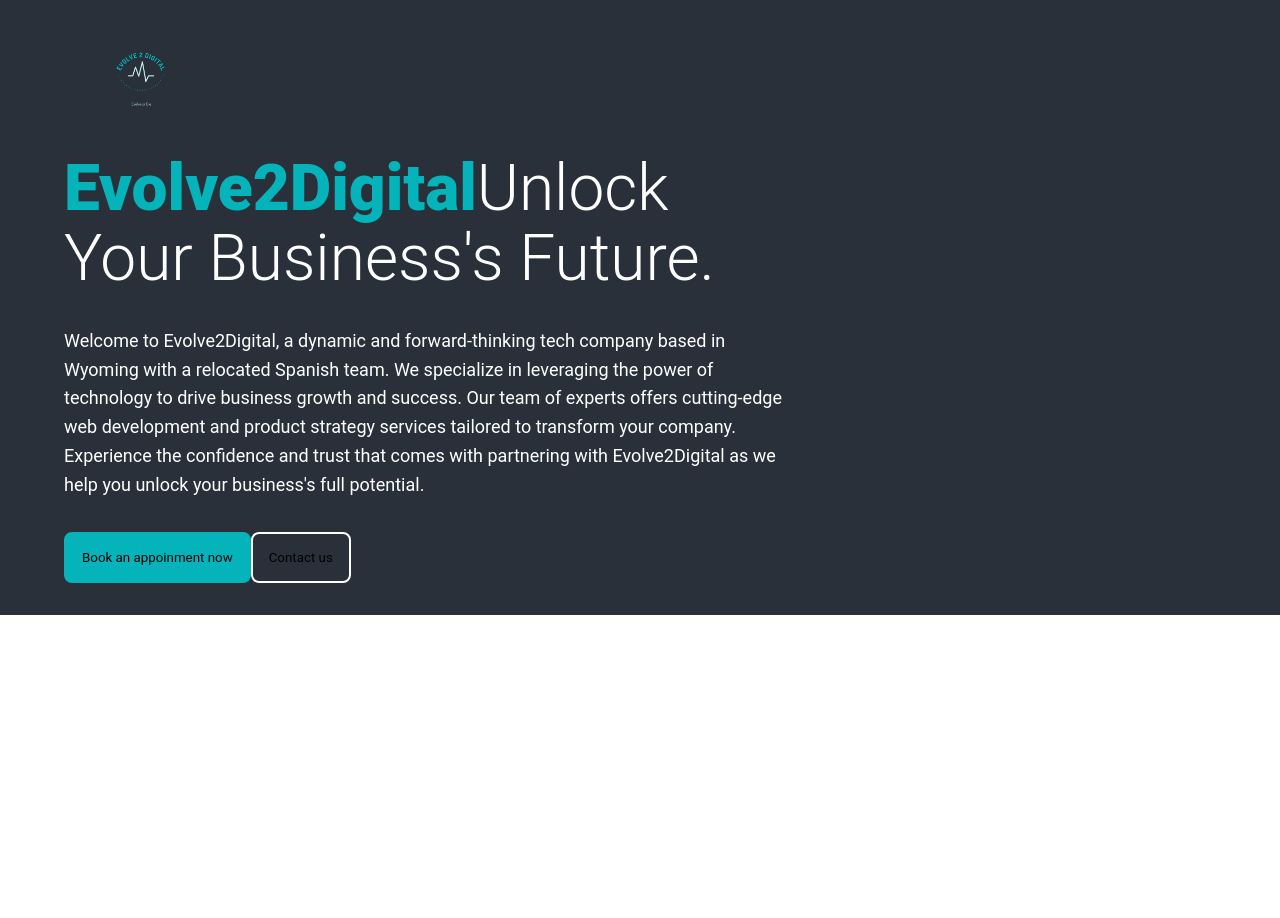
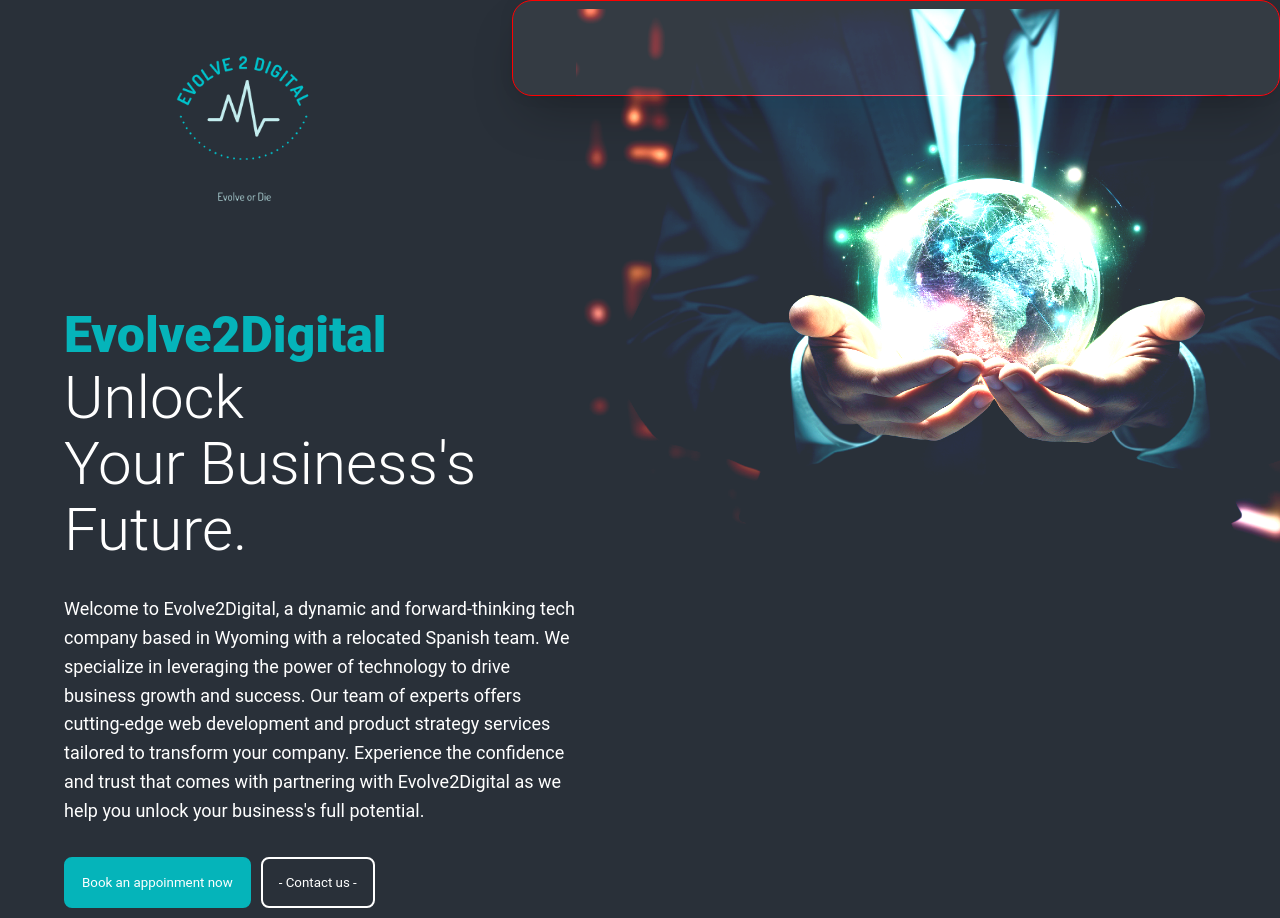
Before and after one commit to albercv/landing-e2d, a React (Create React App) app: page / in a window 1280 px wide. Before the commit the page ends 800 px from the top, so only its background shows below. Built offline with nearby package versions, Linux system fonts and the light colour scheme.

Commit message:
Introduction section finished. Working on Navbar

```diff
--- /dev/null
+++ b/src/front/component/Introduction.js
@@ -0,0 +1,36 @@
+import React from 'react'
+import logo from '../assets/images/logo.png'
+import '../css/LandingIntroduction.css'
+import headerImage from '../assets/images/header_landing.png'
+import { AppointmentButton } from './visualcomponents/AppointmentButton.js'
+
+export const Introduction = () => {
+  return (
+    <div className='landing-introduction'>
+            <div className='landing-logo-container'>
+                <img src={logo} className='landing-logo-img' alt="Logo evolve2digital image"/>
+            </div>
+            <div className='landing-introduction-block'>
+            <div className='landing-introduction-text'>
+                <p className='landing-introduction-text-title'>
+                    <span className='landing-introduction-text-title-evolve'>Evolve2Digital </span>
+                    <span className='landing-introduction-text-title-description'>Unlock</span> Your Business's Future.
+                </p>
+                <p className='landing-introduction-text-description'>
+                    Welcome to Evolve2Digital, a dynamic and forward-thinking tech company based in Wyoming with a relocated Spanish team. We specialize in leveraging the power of technology to drive business growth and success. Our team of experts offers cutting-edge web development and product strategy services tailored to transform your company. Experience the confidence and trust that comes with partnering with Evolve2Digital as we help you unlock your business's full potential.
+                </p>
+                <div className='buttons'>
+                    <AppointmentButton />
+                    <button className='landing-introduction-contact-button'>
+-                        Contact us
+-                    </button>
+                </div>
+                </div>
+                <div className='landing-introduction-image'>
+                    <img src={headerImage} alt="header image"/>
+                </div>
+            </div>
+            <div className='landing-vision'></div>
+        </div>
+  )
+}
--- a/src/front/component/Landing.js
+++ b/src/front/component/Landing.js
@@ -1,32 +1,13 @@
 import React from 'react'
-import logo from '../assets/images/logo.png'
 import '../css/Landing.css';
+import { Introduction } from './Introduction';
+import { NavBar } from './visualcomponents/NavBar';
 
 export const Landing = () => {
     return (
-        <div className='landing-introduction'>
-            <div className='landing-logo-container'>
-                <img src={logo} className='landing-logo-img' />
-            </div>
-            <div className='landing-introduction-text'>
-                <p className='landing-introduction-text-title'>
-                    <span className='landing-introduction-text-title-evolve'>Evolve2Digital</span>
-                    Unlock Your Business's Future.
-                </p>
-                <p className='landing-introduction-text-description'>
-                    Welcome to Evolve2Digital, a dynamic and forward-thinking tech company based in Wyoming with a relocated Spanish team. We specialize in leveraging the power of technology to drive business growth and success. Our team of experts offers cutting-edge web development and product strategy services tailored to transform your company. Experience the confidence and trust that comes with partnering with Evolve2Digital as we help you unlock your business's full potential.
-                </p>
-                <div className='buttons'>
-                    <button className='landing-introduction-booking-button'>
-                        Book an appoinment now
-                    </button>
-                    <button className='landing-introduction-contact-button'>
-                        Contact us
-                    </button>
-                </div>
-                <div className='landing-introduction-image'></div>
-            </div>
-            <div className='landing-vision'></div>
-        </div>
+        <>
+            <NavBar />
+            <Introduction />
+        </>
     )
 }
--- /dev/null
+++ b/src/front/component/visualcomponents/AppointmentButton.js
@@ -0,0 +1,10 @@
+import React from 'react'
+import '../../css/AppointmentButton.css'
+
+export const AppointmentButton = () => {
+    return (
+        <button className='landing-introduction-booking-button'>
+            Book an appoinment now
+        </button>
+    )
+}
--- /dev/null
+++ b/src/front/component/visualcomponents/NavBar.js
@@ -0,0 +1,11 @@
+import React from 'react'
+import '../../css/NavBar.css'
+
+export const NavBar = () => {
+  return (
+    <div className='navbar-container'>
+        <div className='navbar-ul-section'></div>
+        <div className='navbar-buttons-section'></div>
+    </div>
+  )
+}
--- /dev/null
+++ b/src/front/css/AppointmentButton.css
@@ -0,0 +1,21 @@
+.landing-introduction-booking-button {
+    display: flex;
+    padding: 16px;
+    justify-content: center;
+    align-items: center;
+    border-radius: 8px;
+    border: 2px solid #05B4BA;
+    background: #05B4BA;
+    cursor: pointer;
+    transition: background-color 0.3s ease;
+  }
+
+  .landing-introduction-booking-button:hover {
+    background: #06e3eb;
+    border: 2px solid rgba(225, 8, 55, 0.3);
+  }
+
+  .landing-introduction-booking-button:active {
+    background: #06f7ff;
+    border: 2px solid rgba(227, 18, 63, 0.8);
+  }
--- a/src/front/css/Landing.css
+++ b/src/front/css/Landing.css
@@ -4,125 +4,6 @@
   clear: both;
   font-family: Roboto;
 }
-
-/* landing introduction */
-
-.landing-logo-container {
-  min-width: 150px;
-  min-height: 150px;
-  max-width: 355.114px;
-  max-height: 329.545px;
-  overflow: hidden;
-  margin-left: 66px;
-}
-
-.landing-logo-container img {
-  width: 150px;
-  min-height: 150px;
-  padding: 10px;
-  /* background: url(./assets/images/logo.png), lightgray 50% / cover no-repeat; */
-  background-repeat: no-repeat;
-}
-
-.landing-introduction {
-  max-width: 1920px;
-  max-height: 1050px;
-  flex-shrink: 0;
-  background: #293039;
-}
-
-.landing-introduction-text {
-  display: flex;
-  max-width: 724px;
-  margin-left: 5%;
-  flex-direction: column;
-  align-items: flex-start;
-  gap: 32px;
-}
-
-.landing-introduction-text-title-evolve {
-  color: #05B4BA;
-  font-family: Roboto;
-  font-size: 64px;
-  font-style: normal;
-  font-weight: 800;
-  line-height: 110%;
-  /* 70.4px */
-}
-
-.landing-introduction-text-description {
-  align-self: stretch;
-  color: var(--white, #FFF);
-  /* Body/L */
-  font-size: 18px;
-  font-style: normal;
-  font-weight: 400;
-  line-height: 160%;
-  /* 28.8px */
-}
-
-.landing-introduction-text-title {
-  align-self: stretch;
-  color: var(--white, #FFF);
-  font-size: 64px;
-  font-style: normal;
-  font-weight: 300;
-  line-height: 110%;
-}
-
-.landing-introduction-booking-button {
-  display: flex;
-  padding: 16px;
-  justify-content: center;
-  align-items: center;
-  border-radius: 8px;
-  border: 2px solid #05B4BA;
-  background: #05B4BA;
-  cursor: pointer;
-  transition: background-color 0.3s ease;
-}
-
-.landing-introduction-booking-button:hover {
-  background: #06e3eb;
-  border: 2px solid rgba(225, 8, 55, 0.3);
-}
-
-.landing-introduction-booking-button:active {
-  background: #06f7ff;
-  border: 2px solid rgba(227, 18, 63, 0.8);
-}
-
-.landing-introduction-contact-button {
-  display: flex;
-  padding: 16px;
-  justify-content: center;
-  align-items: center;
-  border-radius: 8px;
-  border: 2px solid var(--white, #FFF);
-}
-
-.landing-introduction-contact-button:hover {
-  background: #c7c7c7;
-  border: 2px solid rgba(225, 8, 55, 0.3);
-}
-
-.landing-introduction-contact-button:active {
-  background: #ffffff;
-  border: 2px solid rgba(227, 18, 63, 0.8);
-}
-
-.landing-introduction-image {
-  max-width: 1506px;
-  max-height: 1004px;
-  background: url(../assets/images/header_landing.png), lightgray 50% / cover no-repeat;
-  mix-blend-mode: lighten;
-}
-
-.buttons {
-  display: flex;
-}
-
-/* END landing introduction */
 
 /* landing vision */
 
--- /dev/null
+++ b/src/front/css/LandingIntroduction.css
@@ -0,0 +1,117 @@
+/* landing introduction */
+
+.landing-logo-container {
+    min-width: 150px;
+    min-height: 150px;
+    max-width: 355.114px;
+    max-height: 329.545px;
+    overflow: hidden;
+    margin-left: 66px;
+    background: #293039;
+  }
+
+  .landing-logo-container img {
+    width: 100%;
+    min-height: auto;
+    margin-top: -60px;
+    background-repeat: no-repeat;
+  }
+
+  .landing-introduction-block {
+    display: flex;
+  }
+
+  .landing-introduction {
+    flex-shrink: 0;
+    z-index: 2;
+    background: #293039;
+    padding-bottom: 10px;
+  }
+
+  .landing-introduction-text {
+    max-width: 1920px;
+    max-height: 1050px;
+    display: flex;
+    max-width: 40%;
+    margin-left: 5%;
+    flex-direction: column;
+    align-items: flex-start;
+    gap: 32px;
+  }
+
+  .landing-introduction-text-title-evolve {
+    color: #05B4BA;
+    font-family: Roboto;
+    font-size: 50px;
+    font-style: normal;
+    font-weight: 800;
+    line-height: 110%;
+    /* 70.4px */
+  }
+
+  .landing-introduction-text-title-description::after {
+    content: "\A"; /* Representa un salto de línea */
+    white-space: pre; /* Asegura que el contenido se muestre con espacios y saltos de línea */
+  }
+
+  .landing-introduction-text-description {
+    align-self: stretch;
+    color: var(--white, #FFF);
+    /* Body/L */
+    font-size: 18px;
+    font-style: normal;
+    font-weight: 400;
+    line-height: 160%;
+    /* 28.8px */
+  }
+
+  .landing-introduction-text-title {
+    align-self: stretch;
+    color: var(--white, #FFF);
+    font-size: 60px;
+    font-style: normal;
+    font-weight: 300;
+    line-height: 110%;
+  }
+
+  .landing-introduction-contact-button {
+    display: flex;
+    padding: 16px;
+    justify-content: center;
+    align-items: center;
+    border-radius: 8px;
+    border: 2px solid var(--white, #FFF);
+  }
+
+  .landing-introduction-contact-button:hover {
+    background: #c7c7c7;
+    border: 2px solid rgba(225, 8, 55, 0.3);
+  }
+
+  .landing-introduction-contact-button:active {
+    background: #ffffff;
+    border: 2px solid rgba(227, 18, 63, 0.8);
+  }
+
+  .landing-introduction-image {
+    height: auto;
+    min-width: 55%;
+    overflow: auto;
+    z-index: 1;
+    margin-top: -290px;
+    align-self: flex-start;
+    mix-blend-mode: lighten;
+    filter: brightness(1.5);
+  }
+
+  .buttons {
+    display: flex;
+    grid-gap: 10px;
+    cursor: pointer;
+  }
+
+  .buttons button {
+    color: white;
+  }
+
+  /* END landing introduction */
--- /dev/null
+++ b/src/front/css/NavBar.css
@@ -0,0 +1,16 @@
+.navbar-container {
+    border: 1px solid red;
+    position: absolute;
+    top: 0;
+    right: 0;
+    width: 60%;
+    max-width: 1000px;
+    height: 96px;
+    flex-shrink: 0;
+
+    border-radius: 20px;
+    background: rgba(255, 255, 255, 0.05);
+    /* Shadow/Dark/XXL */
+    box-shadow: 0px 0px 15px 0px rgba(0, 0, 0, 0.07), 0px 25px 50px -12px rgba(0, 0, 0, 0.25);
+    display: flex;
+}
```
